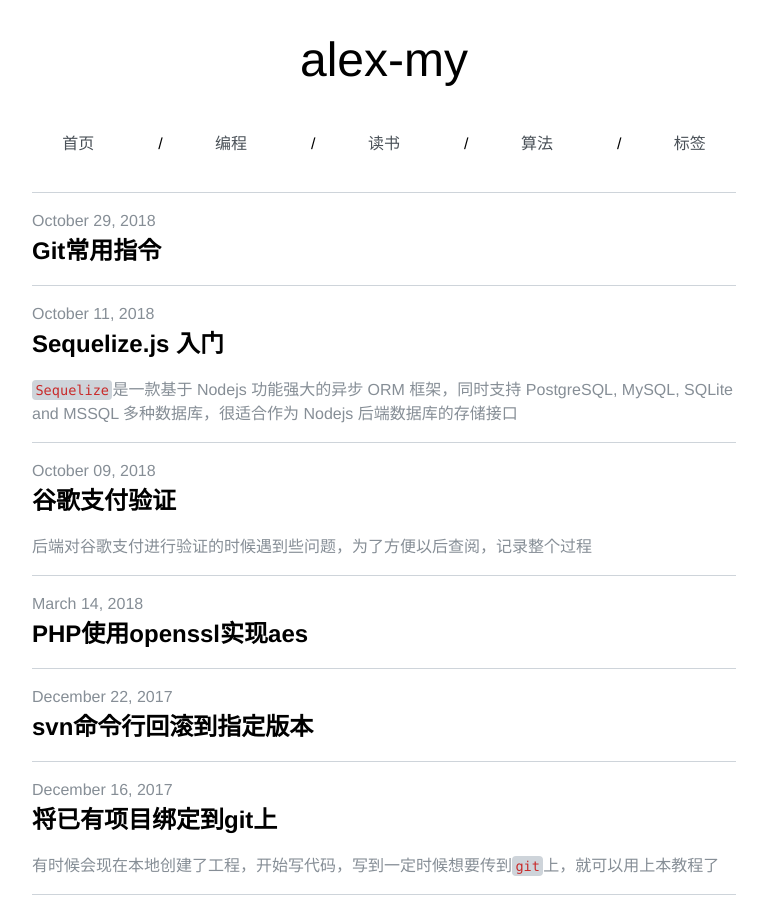
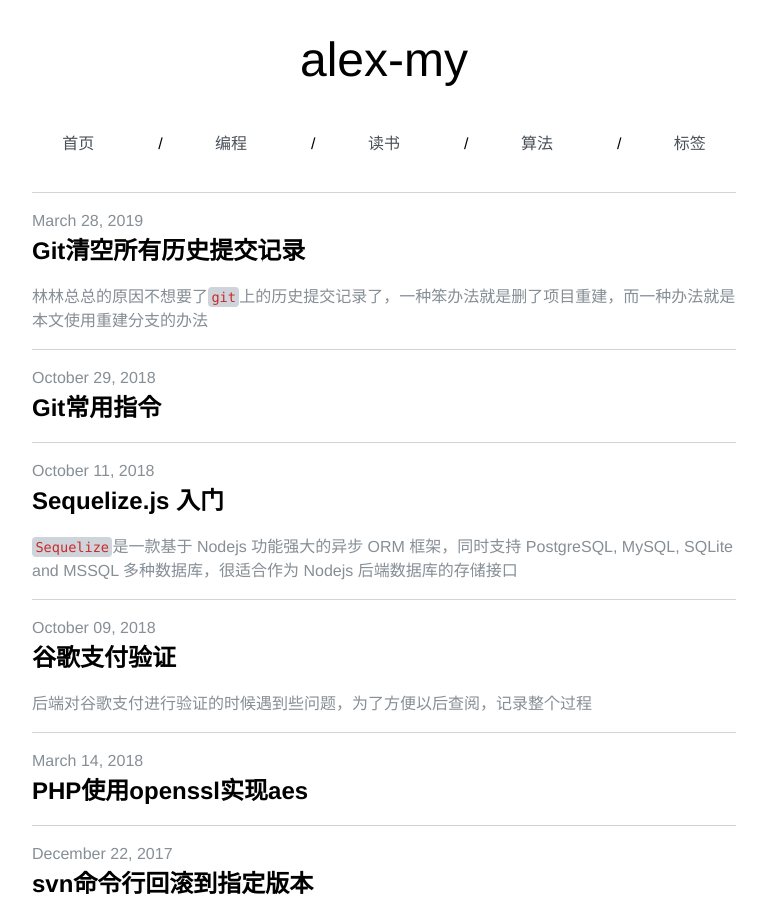
Before and after one commit to alex-my/alex-my.github.io, a Jekyll site: the page built from code.html, in a window 1280 px wide and 900 px high. Shown: the whole window, without its empty margins (256-1023 px from the left). Built offline with Jekyll 4.4.1, drawn with Linux system fonts in a browser that asks for light colours; comment, search, counter and statistics services are not loaded.

Commit message:
新增文章 Git清空所有历史提交记录

````diff
--- /dev/null
+++ b/_posts/2019-03-28-Git清空所有历史提交记录.md
@@ -0,0 +1,44 @@
+---
+layout: post
+title: 'Git清空所有历史提交记录'
+date: 2019-03-28 12:32:09 +0800
+categories: ['编程']
+tags: ['git']
+author: Alex
+permalink: /git-clear-history
+---
+
+林林总总的原因不想要了`git`上的历史提交记录了，一种笨办法就是删了项目重建，而一种办法就是本文使用重建分支的办法
+
+# 过程
+
+- 假设最新的分支在`master`上，而且我们打算清理该分支的历史提交记录
+- 从`master`分支生成一个最新分支`lastest`，并且摒弃历史记录，可以使用`orphan`参数。执行命令后会自动跳转到`lastest`分支
+
+  ```text
+  git checkout --orphan lastest
+  git add -A
+  git commit -am "第一次提交"
+  ```
+
+- 删除旧的`master`分支
+
+  ```text
+  git branch -D master
+  ```
+
+- 从`lastest`分支(当前就是该分支)生成新的`master`分支
+
+  ```text
+  git branch -m master
+  ```
+
+- 推送到远程仓库，`f`参数意思为`force`，会覆盖远程仓库的`master`分支
+  ```text
+  git push -f origin master
+  ```
+- 查看当前分支列表，看看哪些分支不想要了可以删除
+
+  ```text
+  git branch
+  ```
--- a/sitemap.html
+++ b/sitemap.html
@@ -18,6 +18,8 @@
 
 <body>
     <ol>
+        <li><a href="http://alex-my.xyz/git-clear-history">Git清空所有历史提交记录</a></li>
+
         <li><a href="http://alex-my.xyz/git-common-instructions">Git常用指令</a></li>
 
         <li><a href="http://alex-my.xyz/get-started-with-sequelize">Sequelize.js 入门</a></li>
--- a/sitemap.txt
+++ b/sitemap.txt
@@ -1,3 +1,4 @@
+http://alex-my.xyz/git-clear-history
 http://alex-my.xyz/git-common-instructions
 http://alex-my.xyz/get-started-with-sequelize
 http://alex-my.xyz/google-payment-verification
````
Also changed, not shown: sitemap.xml (+9 -2 lines).
